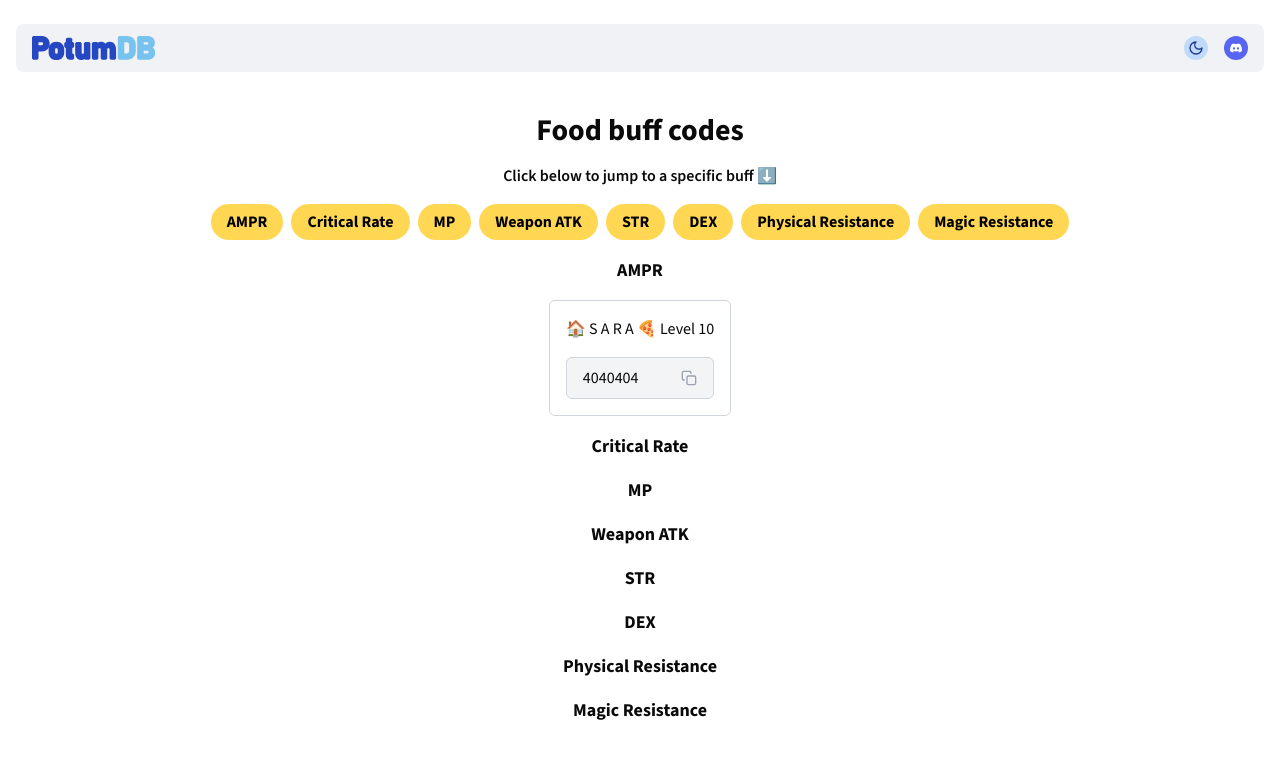
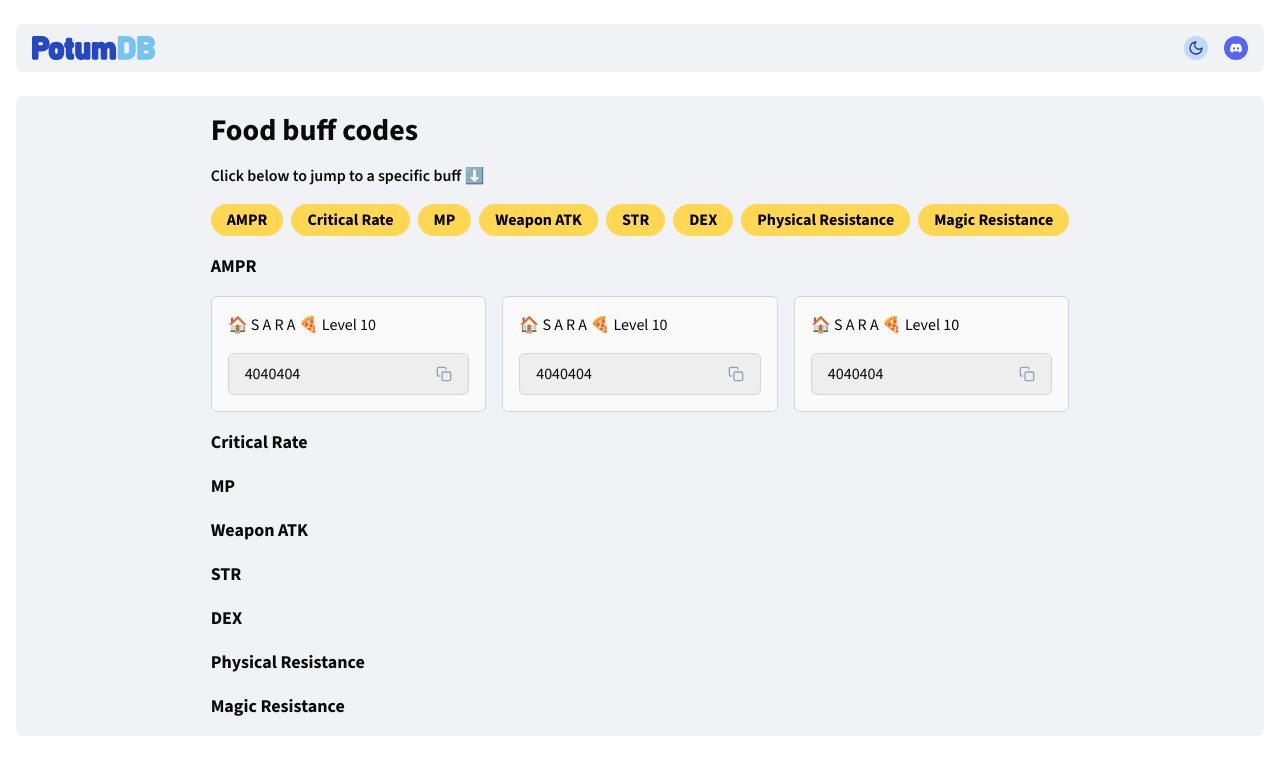
Before and after one commit to sefaron/potumdb-react, a React (Vite) app: page /food in a window 1280 px wide. Shown: the top 774 px of the page. Built offline with nearby package versions, Linux system fonts and the light colour scheme.

Commit message:
under dev

```diff
--- a/src/pages/food/Food.jsx
+++ b/src/pages/food/Food.jsx
@@ -1,11 +1,11 @@
 function FoodCard(i) {
   return (
-    <div className="flex flex-col gap-4 rounded-md border-1 border-gray-300 bg-white p-4 dark:border-gray-500/50 dark:bg-neutral-900">
+    <div className="p-4 flex flex-col gap-4 rounded-md border-1 bg-primary dark:bg-primary-dark border-gray-300 dark:border-gray-500/50">
       <div>
         🏠 {i.owner} 🍕 Level {i.lv}
       </div>
 
-      <div className="flex flex-row items-center justify-between rounded-md border-1 border-gray-300 bg-gray-100 p-2 px-4 dark:border-gray-500/50 dark:bg-neutral-700">
+      <div className=" p-2 px-4 w-auto flex flex-row items-center justify-between rounded-md bg-secondary dark:bg-secondary-dark border-1 border-borderlight dark:border-borderdark">
         <div>{i.code}</div>
 
         <button className="flex cursor-pointer items-center justify-center">
@@ -19,7 +19,7 @@ function FoodCard(i) {
             strokeWidth="2"
             strokeLinecap="round"
             strokeLinejoin="round"
-            className="stroke-gray-400 dark:stroke-neutral-400"
+            className="stroke-gray-400 dark:stroke-neutral-400 hover:stroke-gray-600 dark:hover:stroke-gray-100"
           >
             <rect x="9" y="9" width="13" height="13" rx="2" ry="2"></rect>
             <path d="M5 15H4a2 2 0 0 1-2-2V4a2 2 0 0 1 2-2h9a2 2 0 0 1 2 2v1"></path>
@@ -32,13 +32,14 @@ function FoodCard(i) {
 
 function Food() {
   return (
-    <main className="m-2 flex flex-col items-center justify-center gap-4 p-2 sm:m-4 sm:p-4">
+    <main className="flex flex-col items-center justify-center m-4 p-4 rounded-lg bg-gray-300/30 dark:bg-gray-600/30 bg- backdrop-blur-sm">
+      <div className=" gap-4 flex flex-col">
         <h1 className="text-3xl font-bold">Food buff codes</h1>
         <h2 className="text-base font-semibold">
           Click below to jump to a specific buff ⬇️
         </h2>
 
-      <div className="flex flex-wrap gap-2 gap-y-3 leading-5">
+        <div className="flex flex-wrap gap-2 gap-y-3 leading-none max-w-5xl">
           <a
             className="rounded-full bg-[#ffd752] px-4 py-2 font-bold text-black"
             href="#ampr"
@@ -93,7 +94,9 @@ function Food() {
           AMPR
         </h2>
 
-      <div>
+        <div className="grid grid-cols-1 sm:grid-cols-2 md:grid-cols-3 gap-2 sm:gap-4">
+          <FoodCard owner="S A R A" lv="10" code="4040404" />
+          <FoodCard owner="S A R A" lv="10" code="4040404" />
           <FoodCard owner="S A R A" lv="10" code="4040404" />
         </div>
 
@@ -118,6 +121,7 @@ function Food() {
         <h2 className="text-lg font-bold" id="mres">
           Magic Resistance
         </h2>
+      </div>
     </main>
   );
 }
```
Lines whose indentation alone changed are shown as unchanged.
